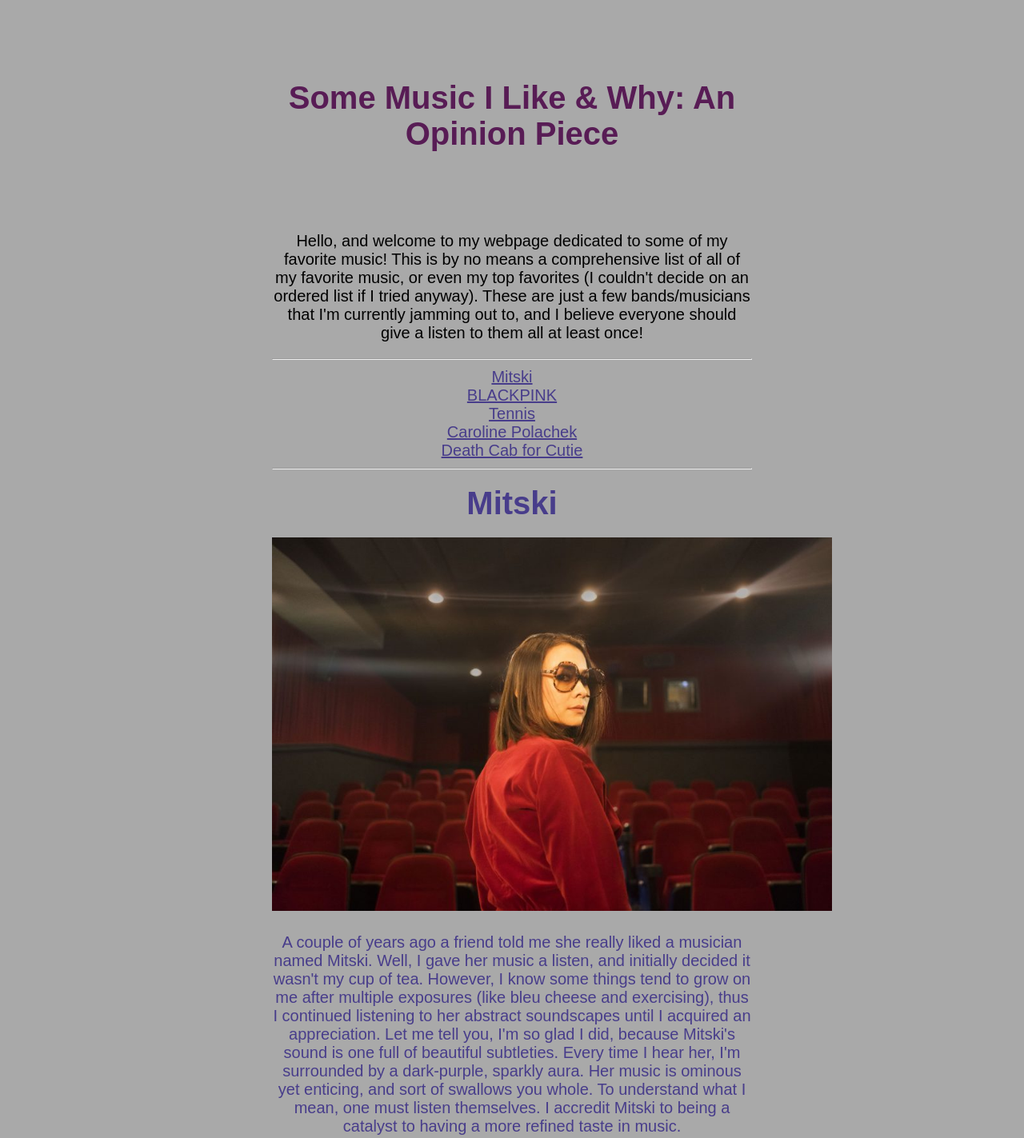
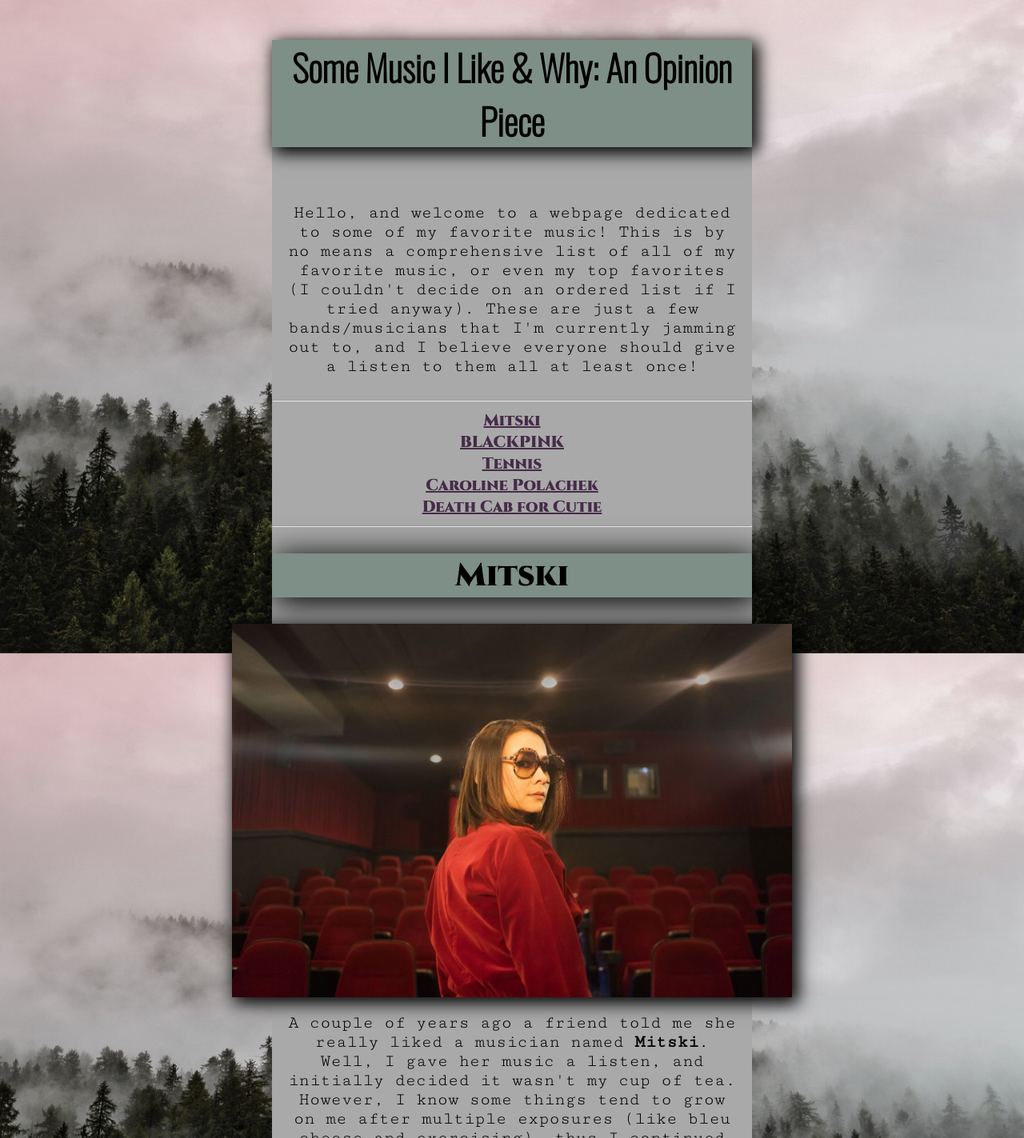
Before and after one commit to itslisagordon/HTML-Me-Something, a plain HTML site: page index.html in a window 1280 px wide. Shown: the top 1423 px of the page at 80% size. Drawn offline with nearby package versions, Linux system fonts and the light colour scheme; a web font is replaced by a local one.

Commit message:
finished project

```diff
--- a/index.html
+++ b/index.html
@@ -3,26 +3,30 @@
 <html>
 <head>
 	<link rel="stylesheet" href="styles.css">
+	<link href="https://fonts.googleapis.com/css2?family=Cinzel:wght@900&family=Cutive+Mono&family=Galada&family=Oswald:wght@200&family=Titillium+Web:wght@300&display=swap" rel="stylesheet">
 	<title>Lisa's Music</title>
 </head>
 <body>
 	<header id="main-header">
-		<h1>Some Music I Like &amp; Why: An Opinion Piece
-		</h1>
+		<div class="box">
+		<h1>Some Music I Like &amp; Why: An Opinion Piece</h1>
+		</div>
 	</header>
 
-	<p>Hello, and welcome to my webpage dedicated to some of my favorite music! This is by no means a comprehensive list of all of my favorite music, or even my top favorites (I couldn't decide on an ordered list if I tried anyway). These are just a few bands/musicians that I'm currently jamming out to, and I believe everyone should give a listen to them all at least once!</p>
+	<article class="description">Hello, and welcome to a webpage dedicated to some of my favorite music! This is by no means a comprehensive list of all of my favorite music, or even my top favorites (I couldn't decide on an ordered list if I tried anyway). These are just a few bands/musicians that I'm currently jamming out to, and I believe everyone should give a listen to them all at least once!</article>
 
 	<hr />
-	<a href="https://mitski.com/" target="_blank">Mitski</a>
+
+
+	<a href="https://mitski.com/" target="_blank" class="links">Mitski</a>
 	<br>
-	<a href="https://www.blackpinkmusic.com/" target="_blank">BLACKPINK</a>
+	<a href="https://www.blackpinkmusic.com/" target="_blank" class="links">BLACKPINK</a>
 	<br>
-	<a href="https://www.tennis-music.com/" target="_blank">Tennis</a>
+	<a href="https://www.tennis-music.com/" target="_blank" class="links">Tennis</a>
 	<br>
-	<a href="https://www.carolinepolachek.com/" target="_blank">Caroline Polachek</a>
+	<a href="https://www.carolinepolachek.com/" target="_blank" class="links">Caroline Polachek</a>
 	<br>
-	<a href="https://www.deathcabforcutie.com/" target="_blank">Death Cab for Cutie</a>
+	<a href="https://www.deathcabforcutie.com/" target="_blank" class="links">Death Cab for Cutie</a>
 	<hr />
 
 
@@ -31,71 +35,70 @@
 	<h2>Mitski</h2>
 
 	<a href="images/mitski.jpg">
-		<img src="images/mitski.jpg" alt="Mitski Image" width="700">
+		<img src="images/mitski.jpg" alt="Mitski Image" width="700" class="image">
 	</a>
 
 	<article class = "description">
-		<br>
-		A couple of years ago a friend told me she really liked a musician named Mitski. Well, I gave her music a listen, and initially decided it wasn't my cup of tea. However, I know some things tend to grow on me after multiple exposures (like bleu cheese and exercising), thus I continued listening to her abstract soundscapes until I acquired an appreciation. Let me tell you, I'm so glad I did, because Mitski's sound is one full of beautiful subtleties. Every time I hear her, I'm surrounded by a dark-purple, sparkly aura. Her music is ominous yet enticing, and sort of swallows you whole. To understand what I mean, one must listen themselves. I accredit Mitski to being a catalyst to having a more refined taste in music.
+		A couple of years ago a friend told me she really liked a musician named <strong>Mitski</strong>. Well, I gave her music a listen, and initially decided it wasn't my cup of tea. However, I know some things tend to grow on me after multiple exposures (like bleu cheese and exercising), thus I continued listening to her abstract soundscapes until I acquired an appreciation. Let me tell you, I'm so glad I did, because Mitski's sound is one full of beautiful subtleties. Every time I hear her, I'm surrounded by a dark-purple, sparkly aura. Her music is ominous yet enticing, and sort of swallows you whole. To understand what I mean, one must listen themselves. I accredit Mitski to being a catalyst to having a more refined taste in music.
 	</article>
 
-	<p>Click <a href="https://www.youtube.com/watch?v=qooWnw5rEcI" target="_blank">HERE</a> For Mitski Music Video</p>
+	<p>Click <a href="https://www.youtube.com/watch?v=qooWnw5rEcI" target="_blank" class="links">HERE</a> For Mitski Music Video</p>
 	<hr />
 
 	<h2>BLACKPINK</h2>
 
 	<a href="images/blackpink.jpg">
-		<img src="images/blackpink.jpg" alt="BLACKPINK Image" width="700">
+		<img src="images/blackpink.jpg" alt="BLACKPINK Image" width="700" class="image">
 	</a>
 
 	<article class = "description">
-		I have one word for this band: HYPE. I only recently discoved this fiery K-Pop quartet through a song they're featured in called Sour Candy on Lady Gaga's new album, Chromatica. The song's Korean lyrics led me to research the featured girl-band, and for weeks now I've been jamming out to their tunes. I'd call this one a guilty pleasure, because their content isn't very deep or meaningful, just EXTREMELY catchy and high-production. If you just want to turn your brain off for a while and dance like there's no pandemic, this is your band. The girls, Jennie, Lisa, Jisoo, and Rose, are expert dancers as well! Their music videos are some of the best I've ever seen.
+		I have one word for <strong>BLACKPINK</strong>: HYPE. I only recently discoved this fiery K-Pop quartet through a song they're featured in called Sour Candy on Lady Gaga's new album, Chromatica. The song's Korean lyrics led me to research the featured girl-band, and for weeks now I've been jamming out to their tunes. I'd call this one a guilty pleasure, because their content isn't very deep or meaningful, just EXTREMELY catchy and high-production. If you just want to turn your brain off for a while and dance like there's no pandemic, this is your band. The girls, Jennie, Lisa, Jisoo, and Rose, are expert dancers as well! Their music videos are some of the best I've ever seen.
 	</article>
 
-	<p>Click <a href="https://www.youtube.com/watch?v=32si5cfrCNc" target="_blank">HERE</a> For BLACKPINK Dance Performance Video</p>
+	<p>Click <a href="https://www.youtube.com/watch?v=32si5cfrCNc" target="_blank" class="links">HERE</a> For BLACKPINK Dance Performance Video</p>
 	<hr />
 
 	<h2>Tennis</h2>
 
 	<a href="images/tennis.jpg">
-		<img src="images/tennis.jpg" alt="Tennis Image" width="700">
+		<img src="images/tennis.jpg" alt="Tennis Image" width="700" class="image">
 	</a>
 
 	<article class = "description">
-		When you see the above photo of Tennis, you might assume they're some sort of blast from the past. I mean, those HAIRCUTS, though. Tennis is actually a modern-day dream pop/lo-fi duo, and their vintage aesthetic ripples through both sound and appearance. A lot of indie lo-fi music seems to blend together due to lack of originality. Tennis's content has a creative spin that always stands out. Their sound is relaxed yet energetic.
+		When you see the above photo of <strong>Tennis</strong>, you might assume they're some sort of blast from the past. I mean, those HAIRCUTS, though. Tennis is actually a modern-day dream pop/lo-fi duo, and their vintage aesthetic ripples through both sound and appearance. A lot of indie lo-fi music seems to blend together due to lack of originality. Tennis's content has a creative spin that always stands out. Their sound is relaxed yet energetic.
 	</article>
 
-	<p>Click <a href="https://www.youtube.com/watch?v=Z6kNQEzQJpA" target="_blank">HERE</a> For Tennis Music Video</p>
+	<p>Click <a href="https://www.youtube.com/watch?v=Z6kNQEzQJpA" target="_blank" class="links">HERE</a> For Tennis Music Video</p>
 	<hr />
 
 	<h2>Caroline Polachek</h2>
 
 	<a href="images/carolinepolachek.jpg">
-		<img src="images/carolinepolachek.jpg" alt="Caroline Polachek Image" width="700">
+		<img src="images/carolinepolachek.jpg" alt="Caroline Polachek Image" width="700" class="image">
 	</a>
 
 	<article class = "description">
-		The final musician to be discussed is one I hold dearly, Caroline Polachek. I first discovered her when her songs would periodically play on various Spotify radio stations I would listen to, and I kept noticing how distinctive her voice sounded. Finally, I checked out her one and only album, Pang, and fell in love. I'd easily call her a creative genuis. Her voice can reach great heights much like that of an opera singer, and she flexes this talent regularly in an elegant and modern way.
+		The next musician to be discussed is one I hold dearly, <strong>Caroline Polachek</strong>. I first discovered her when her songs would periodically play on various Spotify radio stations I would listen to, and I kept noticing how distinctive her voice sounded. Finally, I checked out her one and only album, Pang, and fell in love. I'd easily call her a creative genuis. Her voice can reach great heights much like that of an opera singer, and she flexes this talent regularly in an elegant and modern way.
 	</article>
 
-	<p>Click <a href="https://www.youtube.com/watch?v=g_VgkkURF_w" target="_blank">HERE</a> For Caroline Polachek Music Video</p>
+	<p>Click <a href="https://www.youtube.com/watch?v=g_VgkkURF_w" target="_blank" class="links">HERE</a> For Caroline Polachek Music Video</p>
 	<hr />
 
 	<h2>Death Cab for Cutie</h2>
 
 	<a href="images/deathcab.jpg">
-		<img src="images/deathcab.jpg" alt="Death Cab For Cutie Image" width="700">
+		<img src="images/deathcab.jpg" alt="Death Cab For Cutie Image" width="700" class="image">
 	</a>
 
 	<article class = "description">
-		Death Cab for Cutie is my favorite band of all-time. I have one tattoo, which is an album cover from this band. Their music is soft and melodic, with deeply metaphorical lyricism that paints a picture for the listener. Their music has the continuous capability to make any tense or unhappy moment in my life more relaxed for me. I turn to Death Cab in times of need and happy times alike. They have been around since 1997 and I have seen them in concert numerous times since age 12. The bandmates consist of lead vocalist Ben Gibbard, bass guitarist Nick Harmer, drummer Jason McGerr, guitarist Dave Depper, and keyboardist Zac Rae. All bandmates play multiple intruments in the band. Death Cab for Cutie has released 9 amazing studio albums.
+		<strong>Death Cab for Cutie</strong> is my favorite band of all-time. I have one tattoo, which is an album cover from this band. Their music is soft and melodic, with deeply metaphorical lyricism that paints a picture for the listener. Their music has the continuous capability to make any tense or unhappy moment in my life more relaxed for me. I turn to Death Cab in times of need and happy times alike. They have been around since 1997 and I have seen them in concert numerous times since age 12. The bandmates consist of lead vocalist Ben Gibbard, bass guitarist Nick Harmer, drummer Jason McGerr, guitarist Dave Depper, and keyboardist Zac Rae. All bandmates play multiple intruments in the band. Death Cab for Cutie has released 9 amazing studio albums.
 	</article>
 
-	<p>Click <a href="https://www.youtube.com/watch?v=1XmbvfxMiUE" target="_blank">HERE</a> For Death Cab For Cutie Music Video</p>
+	<p>Click <a href="https://www.youtube.com/watch?v=1XmbvfxMiUE" target="_blank" class="links">HERE</a> For Death Cab For Cutie Music Video</p>
 
 
 	</main>
-
+	<hr />
 	<footer id="main-footer">
 	<p>Copyright &copy; 2020, Lisa Gordon</p>
 	</footer>
--- a/styles.css
+++ b/styles.css
@@ -1,46 +1,66 @@
-/*<link href="https://fonts.googleapis.com/css2?family=Modak&display=swap" rel="stylesheet">*/
-
-* {
-	color: #483D8B;
-}
-
-h1 {
-	background-image: "images/background(2).jpg";
-	color: rgb(88, 28, 85);
-	font-family: sans-serif;
-	"font_face": "Courier New";
-	margin: 100px auto;
-	text-align: center;
-	font-size: 40px;
-	max-width: 800px;
+html {
+	background-image:url(images/foggy.jpg);
+	background-size: cover;
+	background-attachment: fixed;
 }
 
 body {
 	background:#A9A9A9;
-	font-family: sans-serif;
 	margin: 20px auto;
 	text-align: center;
 	font-size: 20px;
 	max-width: 600px;
 }
 
+h1 {
+	color: black;
+	/* font-family: 'Galada', cursive; */
+	font-family: 'Oswald', sans-serif;
+	margin: 50px auto;
+	font-size: 45px;
+}
+
+
 h2 {
-	font-family: sans-serif;
+	box-shadow: 5px 5px 1em 3px;
+	padding-top: .1%;
+	background:rgb(125, 143, 135);
+	color: black
 	margin: 20px auto;
-	text-align: center;
+	font-family: 'Cinzel', serif;
 	font-size: 40px;
 	max-width: 600px;
 }
 
 p {
 	color: black;
-	font-family: sans-serif;
+	font-family: 'Titillium Web', sans-serif;
 	margin: 20px auto;
-	text-align: center;
 	font-size: 20px;
 	max-width: 600px;
 }
 
-img {
-	margin:0 0;
+.box {
+	box-shadow: 5px 5px 1em 3px;
+	background: rgb(125, 143, 135);
 }
+
+.image {
+	display: block;
+	margin-left: -2.5em;
+	margin-right: auto;
+	box-shadow: 5px 5px 1em 3px;
+	/* margin-bottom: 20px; */
+	color:black;
+}
+
+.description {
+	font-size: 22px;
+	font-family: 'Cutive Mono', monospace;
+	padding: 20px;
+}
+
+.links {
+	font-family: 'Cinzel', serif;
+	color: rgb(70, 43, 73);
+}
```
Also changed, not shown: images/foggy.jpg (added), images/jasper.jpg (added).
